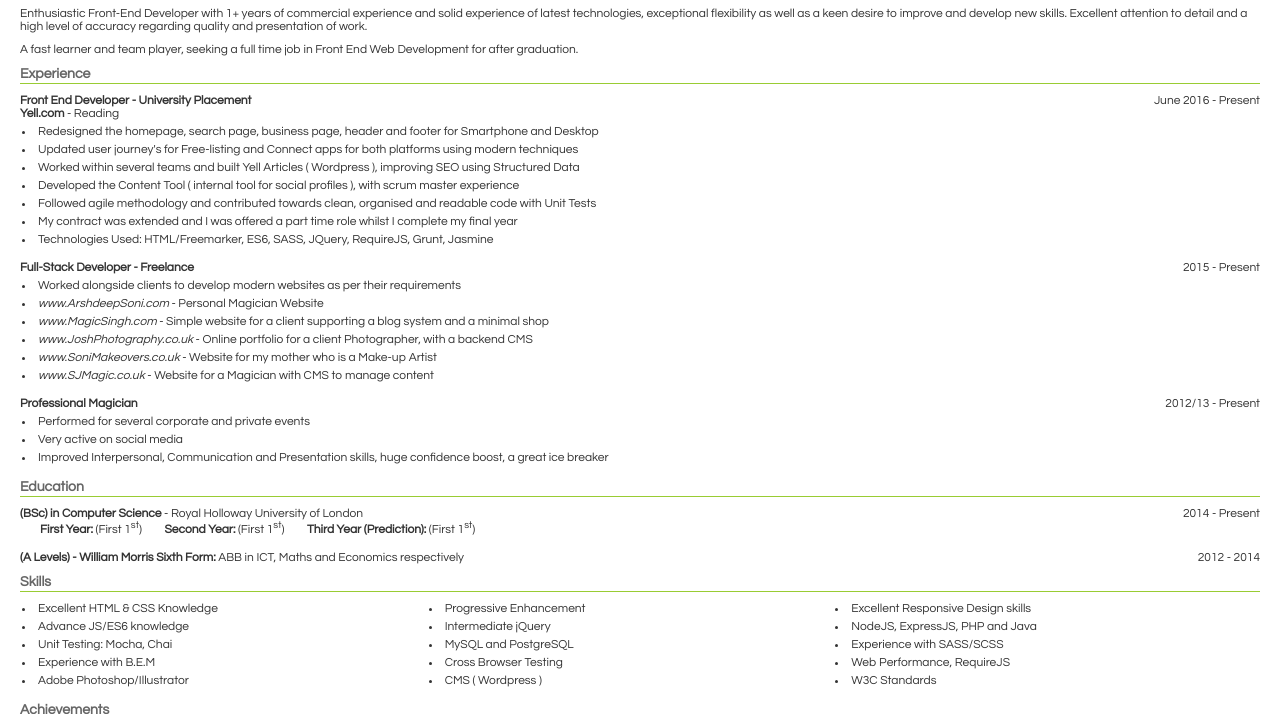
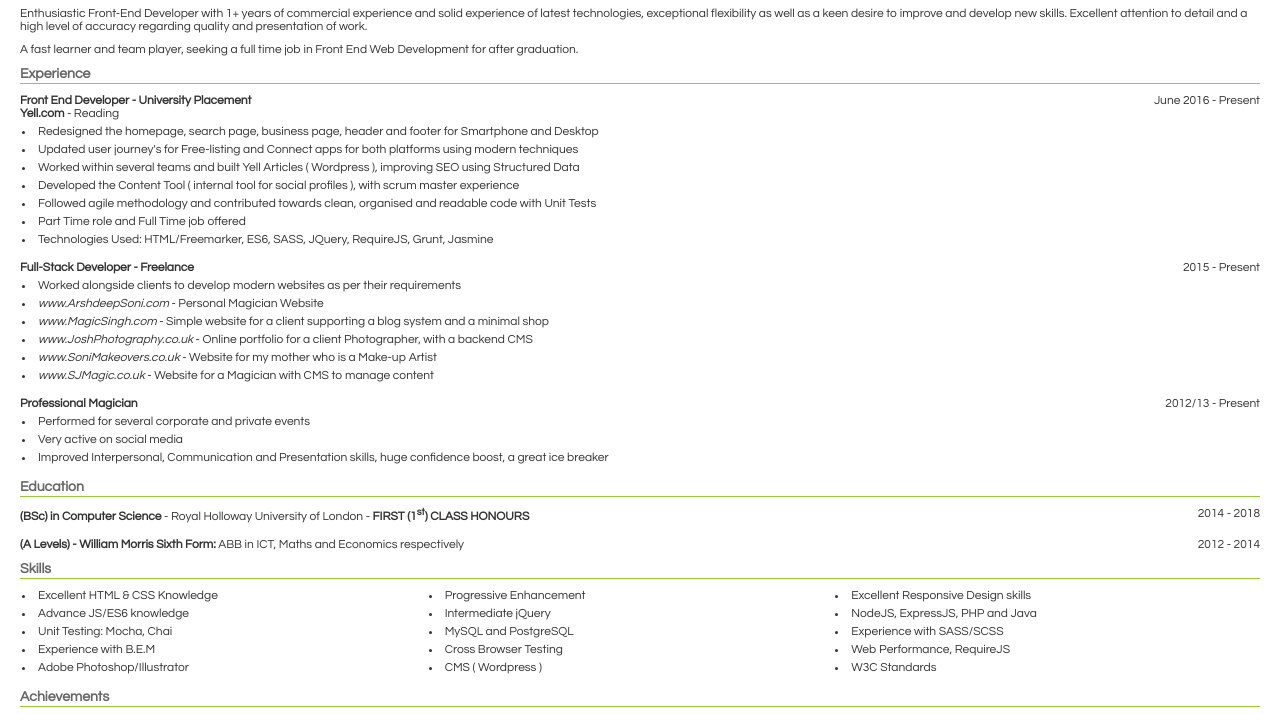
Before and after one commit to ArshSoni/cv, a plain HTML site: page index.html in a window 1280 px wide. Shown: the part 111-825 px from the top of the page. Drawn offline with Linux system fonts and the light colour scheme.

Commit message:
updated uni classification

```diff
--- a/index.html
+++ b/index.html
@@ -53,7 +53,7 @@
             <li class="experience--descriptionItem">Worked within several teams and built Yell Articles ( Wordpress ), improving SEO using Structured Data</li>
             <li class="experience--descriptionItem">Developed the Content Tool ( internal tool for social profiles ), with scrum master experience</li>
             <li class="experience--descriptionItem">Followed agile methodology and contributed towards clean, organised and readable code with Unit Tests</li>
-            <li class="experience--descriptionItem">My contract was extended and I was offered a part time role whilst I complete my final year</li>
+            <li class="experience--descriptionItem">Part Time role and Full Time job offered</li>
             <li class="experience--descriptionItem">Technologies Used: HTML/Freemarker, ES6, SASS, JQuery, RequireJS, Grunt, Jasmine</li>
           </ul>
         </div>
@@ -105,19 +105,13 @@
         <div class="education--item">
           <span>
             <strong>(BSc) in Computer Science</strong>
-            <span>- Royal Holloway University of London</span>
+            <span>- Royal Holloway University of London - </span>
+            <span class="education--uniResults">
+              <strong>FIRST (1<sup>st</sup>) CLASS HONOURS</strong>
+            </span>
           </span>
-          <p class="pull-right">2014 - Present</p>
+          <p class="pull-right">2014 - 2018</p>
           <div class="education--uniResultsWrapper clearfix">
-            <span class="education--uniResults">
-              <strong>First Year:</strong> (First 1<sup>st</sup>)
-            </span>
-            <span class="education--uniResults">
-              <strong>Second Year:</strong> (First 1<sup>st</sup>)
-            </span>
-            <span class="education--uniResults">
-              <strong>Third Year (Prediction):</strong> (First 1<sup>st</sup>)
-            </span>
           </div>
         </div>
 
```
